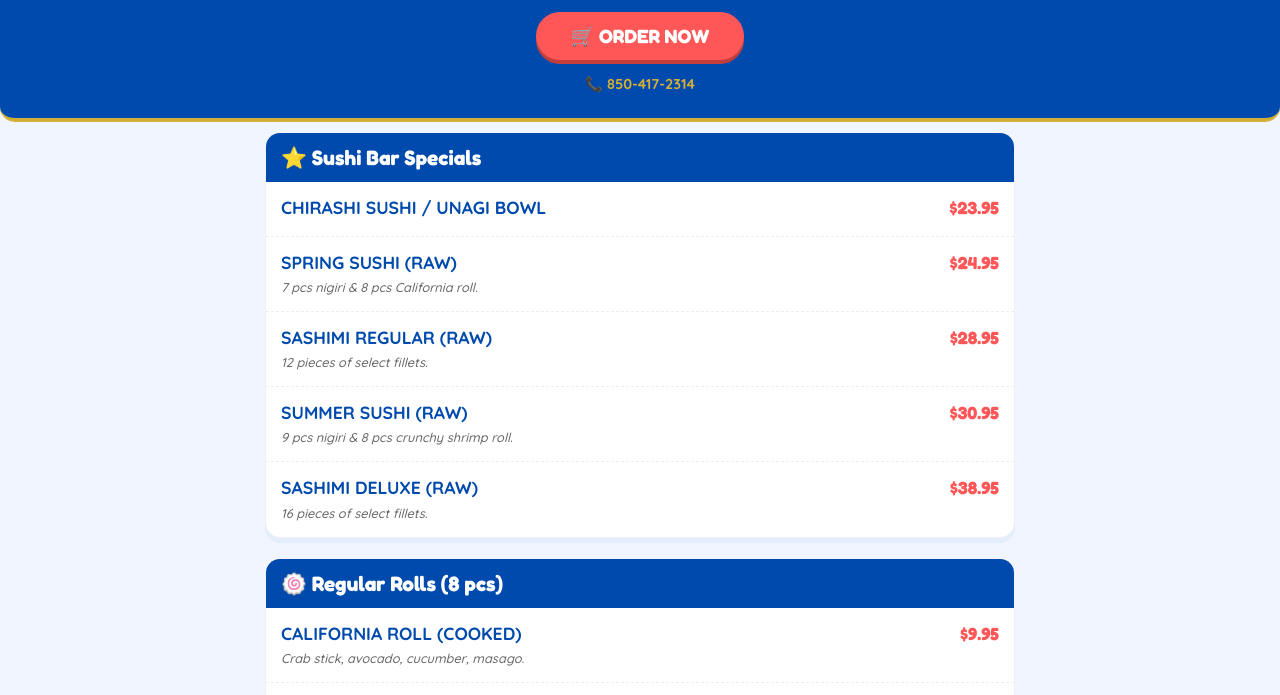
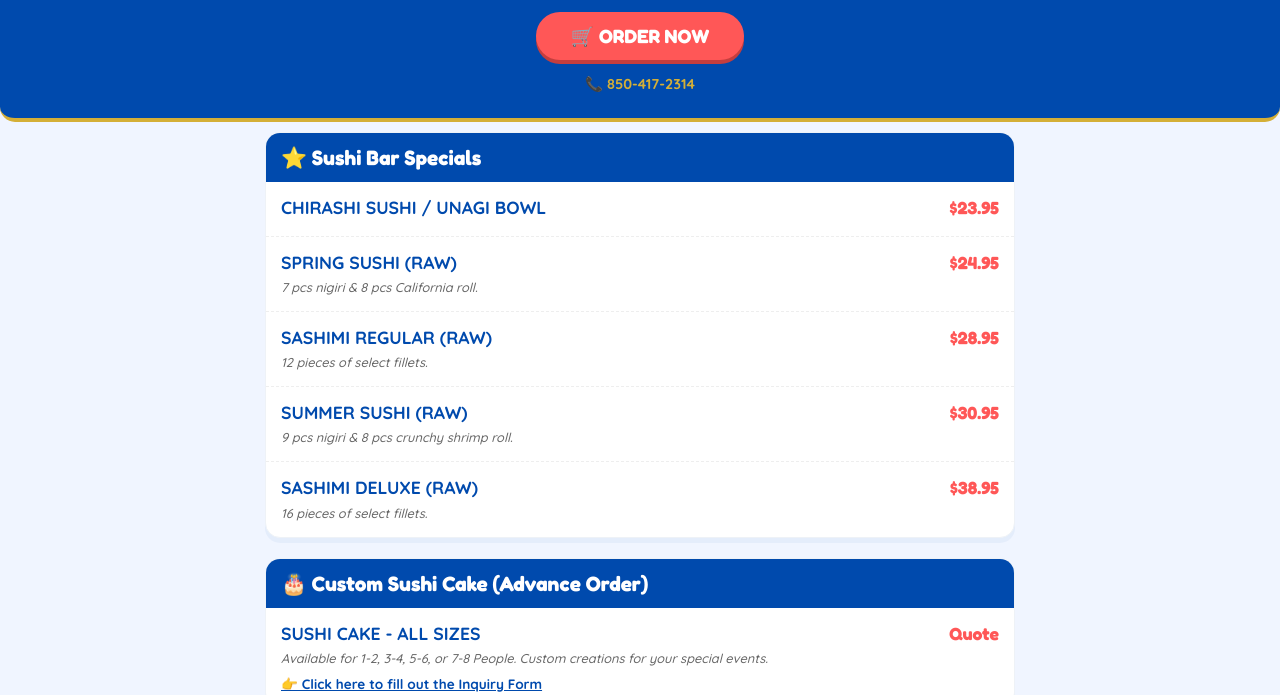
Before and after one commit to yujou0329/Allan-s-Table-On-Wheels-Menu, a plain HTML site: page index.html in a window 1280 px wide. Shown: the part 98-793 px from the top of the page. Drawn offline with Linux system fonts and the light colour scheme.

Commit message:
Update index.html

```diff
--- a/index.html
+++ b/index.html
@@ -23,6 +23,7 @@
         .name { font-weight: 700; display: block; margin-bottom: 3px; font-size: 1rem; color: var(--vibrant-blue); line-height: 1.2; }
         .desc { font-size: 0.8rem; color: #666; line-height: 1.3; font-style: italic; }
         .price { font-weight: 700; color: var(--order-red); font-size: 1.1rem; min-width: 70px; text-align: right; font-family: 'Fredoka', sans-serif; }
+        .quote-link { display: block; margin-top: 8px; color: #004aad; font-weight: bold; text-decoration: underline; font-size: 0.85rem; }
         @media (min-width: 600px) { header h1 { font-size: 2.5rem; } h2 { font-size: 1.3rem; } .name { font-size: 1.1rem; } }
         footer { text-align: center; padding: 30px 20px; color: #888; font-size: 0.8rem; font-family: 'Fredoka', sans-serif; }
     </style>
@@ -44,6 +45,18 @@
         <div class="item"><div class="info"><span class="name">SASHIMI REGULAR (RAW)</span><span class="desc">12 pieces of select fillets.</span></div><div class="price">$28.95</div></div>
         <div class="item"><div class="info"><span class="name">SUMMER SUSHI (RAW)</span><span class="desc">9 pcs nigiri & 8 pcs crunchy shrimp roll.</span></div><div class="price">$30.95</div></div>
         <div class="item"><div class="info"><span class="name">SASHIMI DELUXE (RAW)</span><span class="desc">16 pieces of select fillets.</span></div><div class="price">$38.95</div></div>
+    </section>
+
+    <section>
+        <h2>🎂 Custom Sushi Cake (Advance Order)</h2>
+        <div class="item">
+            <div class="info">
+                <span class="name">SUSHI CAKE - ALL SIZES</span>
+                <span class="desc">Available for 1-2, 3-4, 5-6, or 7-8 People. Custom creations for your special events.</span>
+                <a href="https://forms.gle/4tbXpSEskvDkyXcB6" target="_blank" class="quote-link">👉 Click here to fill out the Inquiry Form</a>
+            </div>
+            <div class="price">Quote</div>
+        </div>
     </section>
 
     <section>
```
